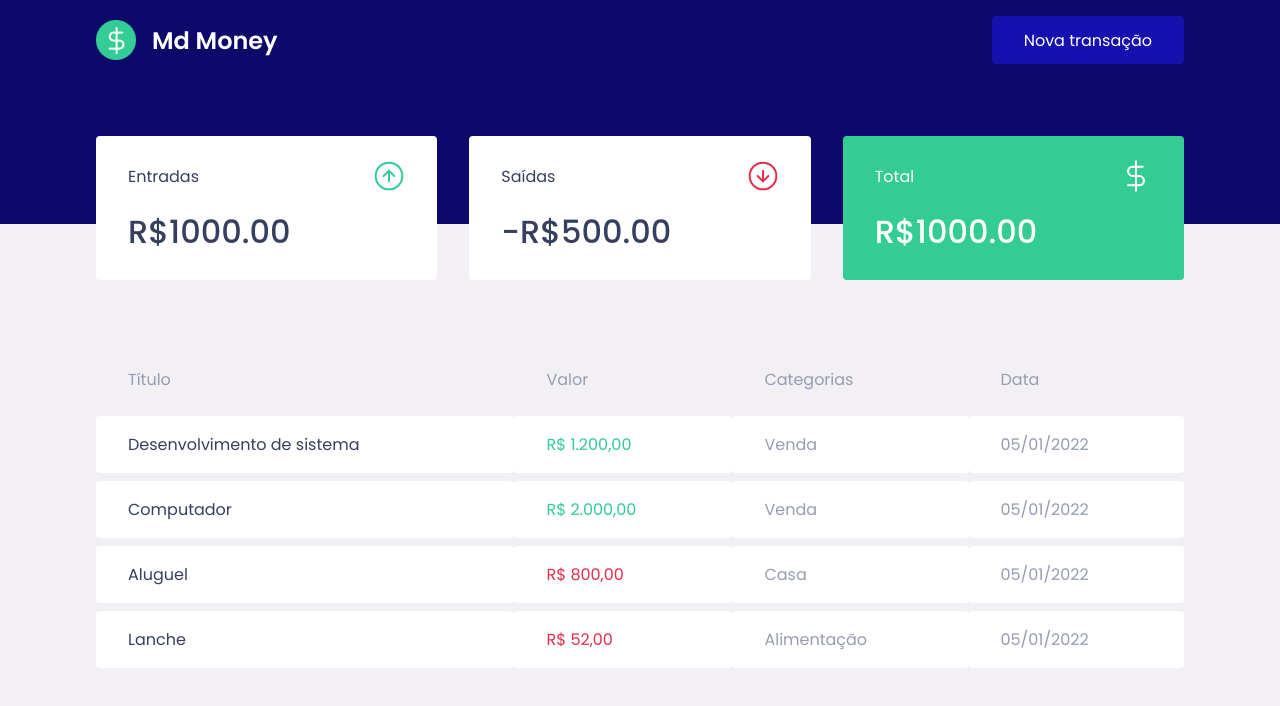
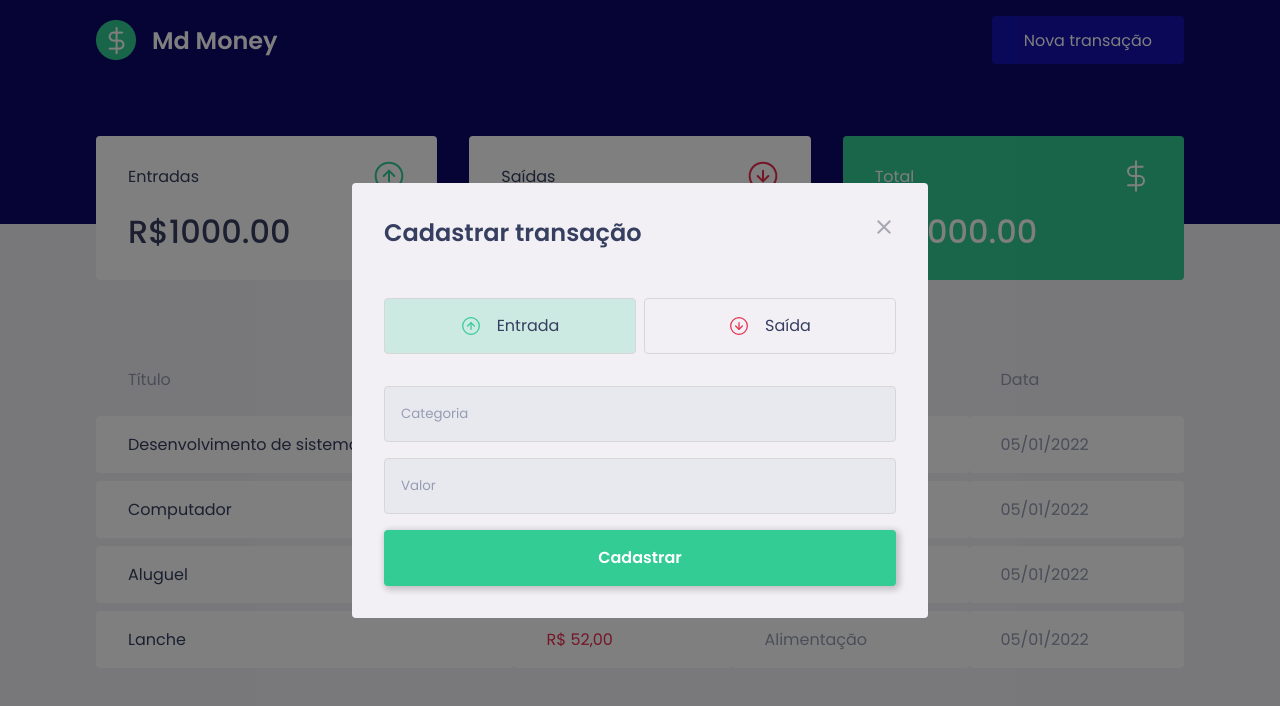
Before and after one commit to MarlonDener/md-money, a React (Create React App) app: page / in a window 1280 px wide. Both pictures are taken after a click on the button "Nova transação". Shown: the top 706 px of the page. Built offline with nearby package versions, Linux system fonts and the light colour scheme; no server answers; what miragejs would draw is missing.

Commit message:
Add modal and styling it

```diff
--- a/package.json
+++ b/package.json
@@ -3,10 +3,13 @@
   "version": "0.1.0",
   "private": true,
   "dependencies": {
+    "@types/react-modal": "^3.13.1",
     "axios": "^0.24.0",
     "miragejs": "^0.1.43",
+    "polished": "^4.1.3",
     "react": "^17.0.2",
     "react-dom": "^17.0.2",
+    "react-modal": "^3.14.4",
     "react-scripts": "5.0.0",
     "styled-components": "^5.3.3",
     "web-vitals": "^2.1.0"
--- a/src/App.tsx
+++ b/src/App.tsx
@@ -1,13 +1,34 @@
-import React from 'react';
+import React, { useState } from 'react';
+import Modal from 'react-modal';
 
 import { Dashboard } from './components/Dashboard';
 import { Header } from './components/Header';
+import { NewTrasactionModal } from './components/NewTransactionModal';
+
+Modal.setAppElement('#root');
 
 export function App() {
+  const [isNewTransactionModalOpen, setIsNewTransactionModalOpen] =
+    useState(false);
+
+  function handleOpenNewTransactionModal() {
+    setIsNewTransactionModalOpen(true);
+  }
+
+  function handleCloseNewTransactionModal() {
+    setIsNewTransactionModalOpen(false);
+  }
+
   return (
     <>
-      <Header />
+      <Header onOpenNewTransactionModal={handleOpenNewTransactionModal} />
+
       <Dashboard />
+
+      <NewTrasactionModal
+        isOpen={isNewTransactionModalOpen}
+        onRequestClose={handleCloseNewTransactionModal}
+      />
     </>
   );
 }
--- a/src/components/Header/index.tsx
+++ b/src/components/Header/index.tsx
@@ -1,7 +1,11 @@
 import logo from '../../assets/Logo.png';
 import { Container, Content, Title, WrapperTitle } from './styles';
 
-export function Header() {
+type Props = {
+  onOpenNewTransactionModal: (isOpen: boolean) => void;
+};
+
+export function Header({ onOpenNewTransactionModal }: Props) {
   return (
     <Container>
       <Content>
@@ -9,7 +13,9 @@ export function Header() {
           <img src={logo} alt="md money" />
           <Title>Md Money</Title>
         </WrapperTitle>
-        <button type="button">Nova transação</button>
+        <button type="button" onClick={() => onOpenNewTransactionModal(true)}>
+          Nova transação
+        </button>
       </Content>
     </Container>
   );
--- /dev/null
+++ b/src/components/NewTransactionModal/index.tsx
@@ -0,0 +1,68 @@
+import React, { useState } from 'react';
+import Modal from 'react-modal';
+
+import closeImg from '../../assets/Close.svg';
+import incomeImg from '../../assets/Income.svg';
+import outcomeImg from '../../assets/Outcome.svg';
+import { Theme } from '../../styles/global';
+import {
+  Container,
+  FormControl,
+  TransactionTypeContainer,
+  RadioBox,
+} from './styles';
+
+type Props = {
+  isOpen: boolean;
+  onRequestClose: () => void;
+};
+
+export function NewTrasactionModal({ onRequestClose, isOpen }: Props) {
+  const [type, setType] = useState('deposit');
+
+  return (
+    <Modal
+      onRequestClose={onRequestClose}
+      isOpen={isOpen}
+      overlayClassName="react-modal-overlay"
+      className="react-modal-content"
+    >
+      <button
+        type="button"
+        className="react-modal-close"
+        onClick={onRequestClose}
+      >
+        <img src={closeImg} alt="Fechar modal" />
+      </button>
+
+      <Container>
+        <h2>Cadastrar transação</h2>
+        <FormControl>
+          <TransactionTypeContainer>
+            <RadioBox
+              type="button"
+              onClick={() => setType('deposit')}
+              isActive={type === 'deposit'}
+              activeColor={Theme.COLORS.green}
+            >
+              <img src={incomeImg} alt="Entrada" />
+              <span>Entrada</span>
+            </RadioBox>
+            <RadioBox
+              type="button"
+              onClick={() => setType('withdraw')}
+              isActive={type === 'withdraw'}
+              activeColor={Theme.COLORS.red}
+            >
+              <img src={outcomeImg} alt="Entrada" />
+              <span>Saída</span>
+            </RadioBox>
+          </TransactionTypeContainer>
+          <input placeholder="Categoria" type="text" />
+          <input placeholder="Valor" type="number" />
+          <button type="submit">Cadastrar</button>
+        </FormControl>
+      </Container>
+    </Modal>
+  );
+}
--- /dev/null
+++ b/src/components/NewTransactionModal/styles.ts
@@ -0,0 +1,91 @@
+import { transparentize } from 'polished';
+import styled from 'styled-components';
+
+import { Theme } from '../../styles/global';
+
+export const Container = styled.form`
+  h2 {
+    color: ${Theme.COLORS.textTitle};
+    font-size: 1.5rem;
+    margin-bottom: 2rem;
+  }
+
+  input {
+    width: 100%;
+    padding: 0 1rem;
+    height: 3.5rem;
+    border-radius: 0.25rem;
+    border: 1px solid ${Theme.COLORS.borderGray};
+
+    background: #e7e9ee;
+
+    &::placeholder {
+      color: ${Theme.COLORS.textBody};
+    }
+  }
+
+  button[type='submit'] {
+    width: 100%;
+    padding: 0 1rem;
+    height: 3.5rem;
+    background: ${Theme.COLORS.green};
+    border-radius: 0.25rem;
+    border: 0;
+    color: ${Theme.COLORS.white};
+    font-size: 1rem;
+    font-weight: 600;
+    box-shadow: 2px 2px 6px 2px rgba(0, 0, 0, 0.2);
+
+    transition: filter 0.2s;
+
+    &:hover {
+      filter: brightness(0.8);
+    }
+  }
+`;
+
+export const FormControl = styled.div`
+  display: flex;
+  flex-direction: column;
+  gap: 1rem;
+`;
+
+export const TransactionTypeContainer = styled.div`
+  margin: 1rem 0;
+  display: grid;
+  grid-template-columns: 1fr 1fr;
+  gap: 0.5rem;
+`;
+
+interface RadioBoxProps {
+  isActive: boolean;
+  activeColor: string;
+}
+
+export const RadioBox = styled.button<RadioBoxProps>`
+  height: 3.5rem;
+  border: 1px solid ${Theme.COLORS.borderGray};
+  border-radius: 0.25rem;
+  background: ${(props) =>
+    props.isActive ? transparentize(0.8, props.activeColor) : 'transparent'};
+
+  display: flex;
+  align-items: center;
+  justify-content: center;
+
+  img {
+    width: 20px;
+    height: 20px;
+  }
+
+  &:hover {
+    filter: brightness(0.9);
+  }
+  span {
+    display: inline-block;
+    margin-left: 1rem;
+    font-size: 1rem;
+
+    color: ${Theme.COLORS.textTitle};
+  }
+`;
--- a/src/styles/global.ts
+++ b/src/styles/global.ts
@@ -2,17 +2,17 @@ import { createGlobalStyle } from 'styled-components';
 
 type Props = {
   COLORS: {
-    red: '#E62E4D';
-    green: '#33CC95';
-    blue: '#0c096b';
-    white: '#FFF';
-    blueLight: '#1510b0';
-
-    background: '#F2F0F5';
-    shape: '#FFFFFF';
-
-    textTitle: '#363F5F';
-    textBody: '#969CB3';
+    red: string;
+    green: string;
+    blue: string;
+    white: string;
+    blueLight: string;
+    background: string;
+    shape: string;
+    textTitle: string;
+    textBody: string;
+    borderGray: string;
+    mediumGray: string;
   };
 };
 
@@ -29,6 +29,9 @@ export const Theme: Props = {
 
     textTitle: '#363F5F',
     textBody: '#969CB3',
+
+    borderGray: '#d7d7d7',
+    mediumGray: '#d9d9d9',
   },
 };
 
@@ -60,6 +63,10 @@ export const GlobalStyle = createGlobalStyle`
         font-weight: 400;
     }
 
+    input, button {
+        outline: none;
+    }
+
     h1, h2, h3, h4, h5, h6, strong {
         font-weight: 600;
     }
@@ -72,4 +79,40 @@ export const GlobalStyle = createGlobalStyle`
         opacity: 0.6;
         cursor: not-allowed;
     }
+
+    .react-modal-overlay {
+        background: rgba(0, 0, 0, 0.5);
+        position: fixed;
+        top: 0;
+        bottom: 0;
+        right: 0;
+        left: 0;
+
+        display: flex;
+        align-items: center;
+        justify-content: center;
+    }
+
+    .react-modal-content {
+        width: 100%;
+        max-width: 576px;
+        background: ${Theme.COLORS.background};
+        position: relative;
+        border-radius: 0.25rem;
+        padding: 2rem;
+    }
+
+    .react-modal-close {
+        position: absolute;
+        right: 1.5rem;
+        top: 1.5rem;
+        border: 0;
+        background: transparent;
+
+        transition: filter 0.5s;
+
+        &:hover {
+            filter: brightness(0.5);
+        }
+    }
 `;
```
Also changed, not shown: 1 other file (tests, documents, lock files or other folders).
